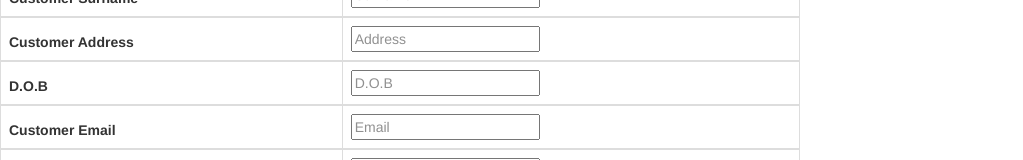
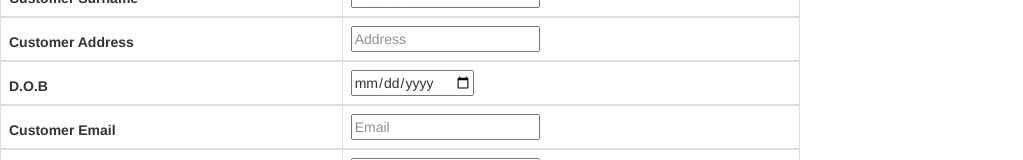
Before and after one commit to joefredgreenwood/farm2HomeFront, an Angular app in the folder F2HfrontEnd/: page /customer in a window 1280 px wide. Shown: the part 1136-1296 px from the top of the page, without its empty margins (0-1023 px from the left). Built offline with nearby package versions, Linux system fonts and the light colour scheme.

Commit message:
Changed some input types

```diff
--- a/F2HfrontEnd/src/app/customer/customer.component.html
+++ b/F2HfrontEnd/src/app/customer/customer.component.html
@@ -53,12 +53,12 @@
 
     <tr>
         <th>D.O.B</th>
-        <td><input placeholder="D.O.B" name="customerDOB" #acustomerDOB></td>
+        <td><input placeholder="D.O.B" name="customerDOB" type="date" #acustomerDOB></td>
     </tr>
 
     <tr>
         <th>Customer Email</th>
-        <td><input placeholder="Email" name="customerEmail" #acustomerEmail></td>
+        <td><input placeholder="Email" name="customerEmail" type="email" #acustomerEmail></td>
     </tr>
 
     <tr>
@@ -67,7 +67,7 @@
     </tr>
     <tr>
         <th>Customer Password</th>
-        <td><input placeholder="Password" name="customerPassword" #acustomerPassword></td>
+        <td><input placeholder="Password" name="customerPassword" type="password" #acustomerPassword></td>
     </tr>
     <tr [hidden]="doesCreateWork">
         <td>{{createError}}</td>
--- a/F2HfrontEnd/src/app/farm/farm.component.html
+++ b/F2HfrontEnd/src/app/farm/farm.component.html
@@ -58,7 +58,7 @@
                                 {{f.farmLocation}} </select></td>
                         <td><input placeholder="Type" name="farmType" #afarmType></td>
                         <td><input placeholder="Username" name="farmUsername" #afarmUsername></td>
-                        <td><input placeholder="Password" name="farmPassword" #afarmPassword></td>
+                        <td><input placeholder="Password" name="farmPassword" type="password" #afarmPassword></td>
 
                         <td><input type="submit" value="Create"></td>
                     </tr>
```
